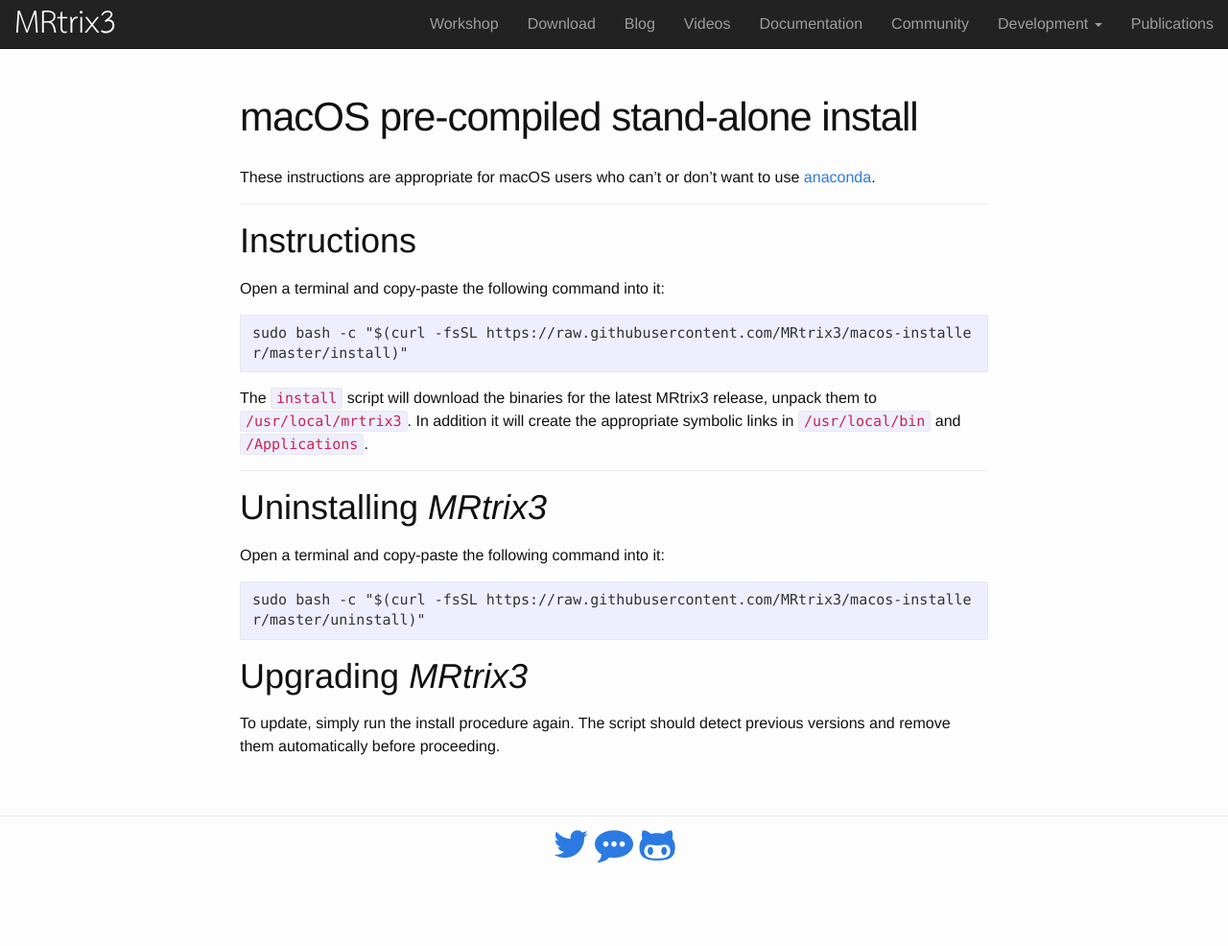
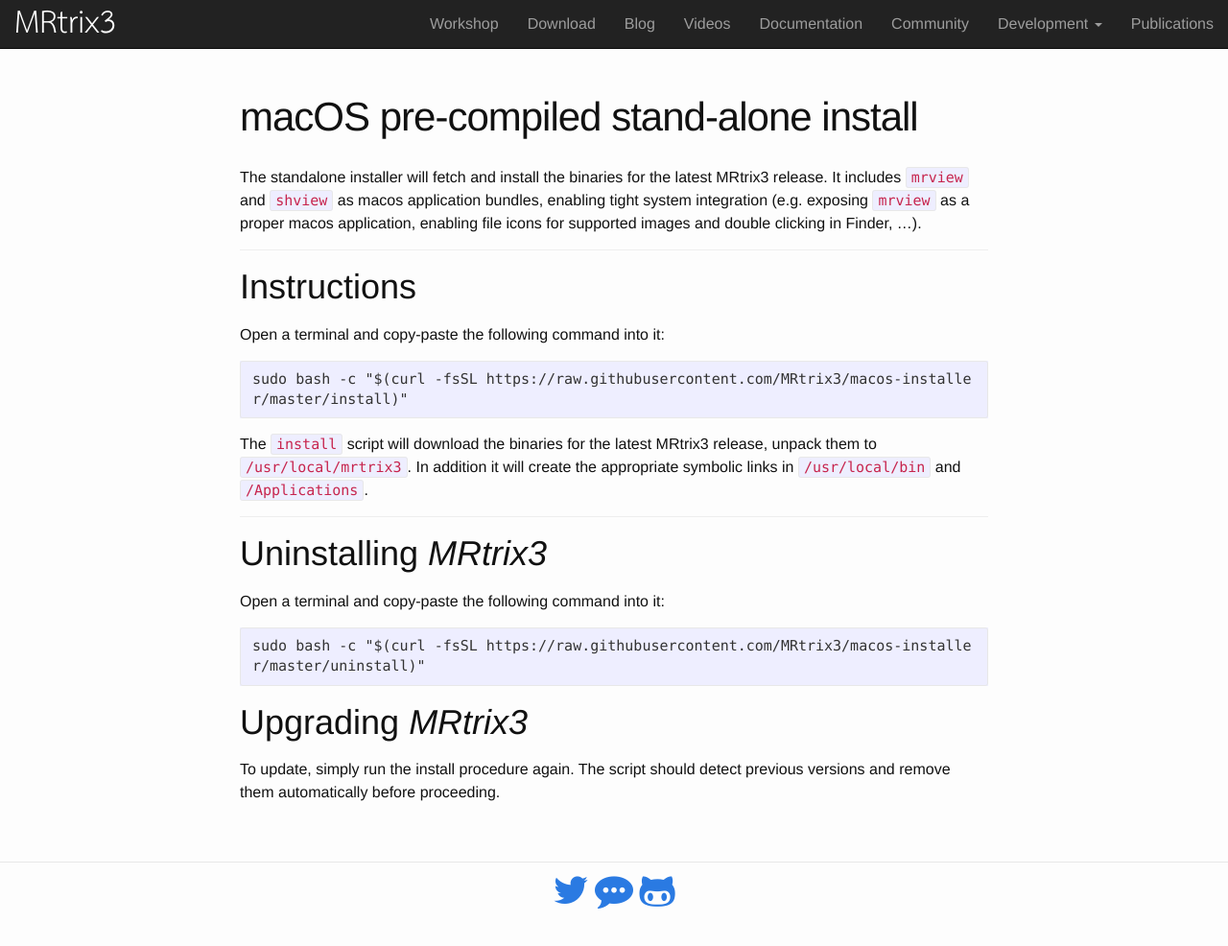
Before and after one commit to MRtrix3/MRtrix3.github.io, a Jekyll site: the page built from download/macos-standalone.md, in a window 1280 px wide and 1004 px high. Shown: the top 986 px of the window at 96% size. Built offline with Jekyll 4.4.1, drawn with Linux system fonts in a browser that asks for light colours; nearby versions of some CDN libraries.

Commit message:
Highlight macos integration of standalone installer

```diff
--- a/download/macos-standalone.md
+++ b/download/macos-standalone.md
@@ -3,9 +3,7 @@
 title: macOS pre-compiled stand-alone install
 ---
 
-These instructions are appropriate for macOS users who can't or don't want to
-use [anaconda](https://www.anaconda.com/).
-
+The standalone installer will fetch and install the binaries for the latest MRtrix3 release. It includes ``mrview`` and ``shview`` as macos application bundles, enabling tight system integration (e.g. exposing ``mrview`` as a proper macos application, enabling file icons for supported images and double clicking in Finder, ...).
 
 ---
 
```
